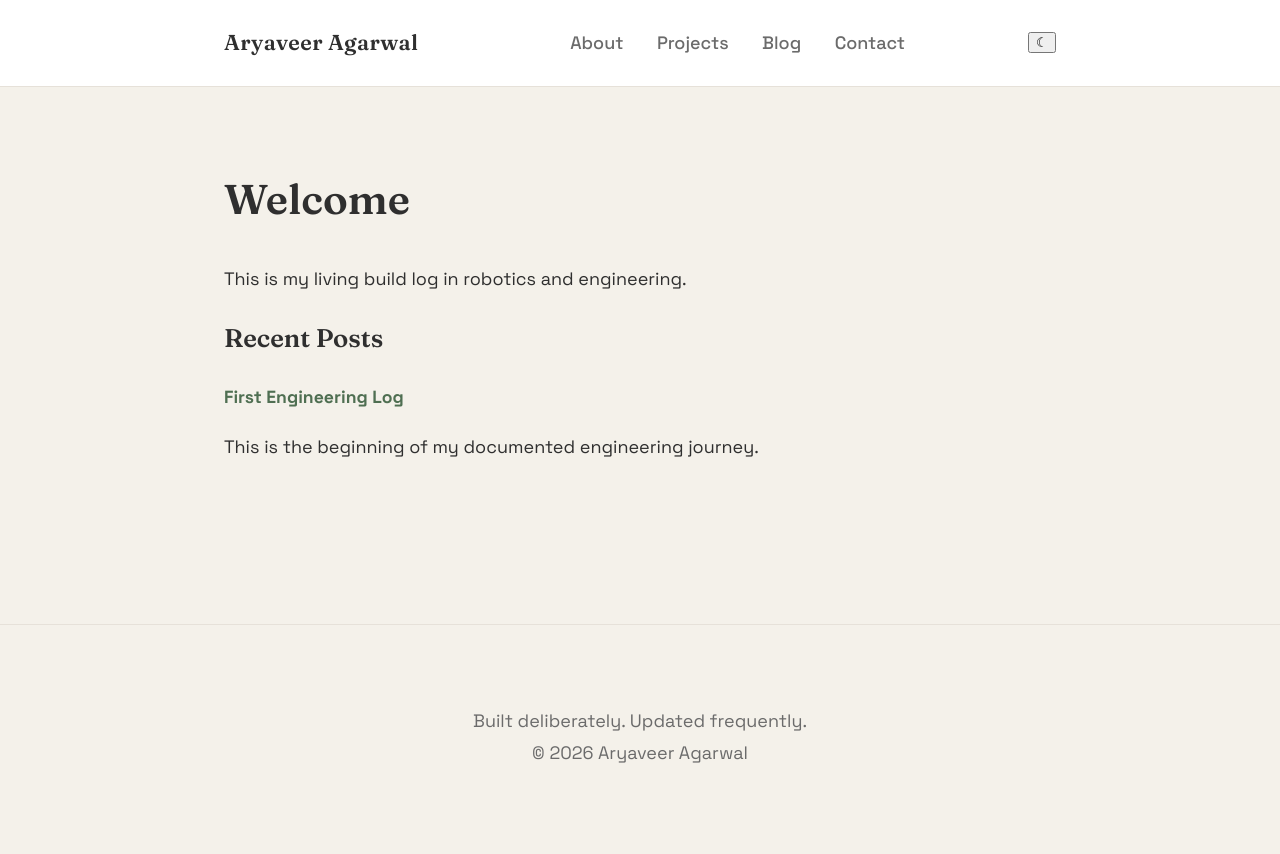
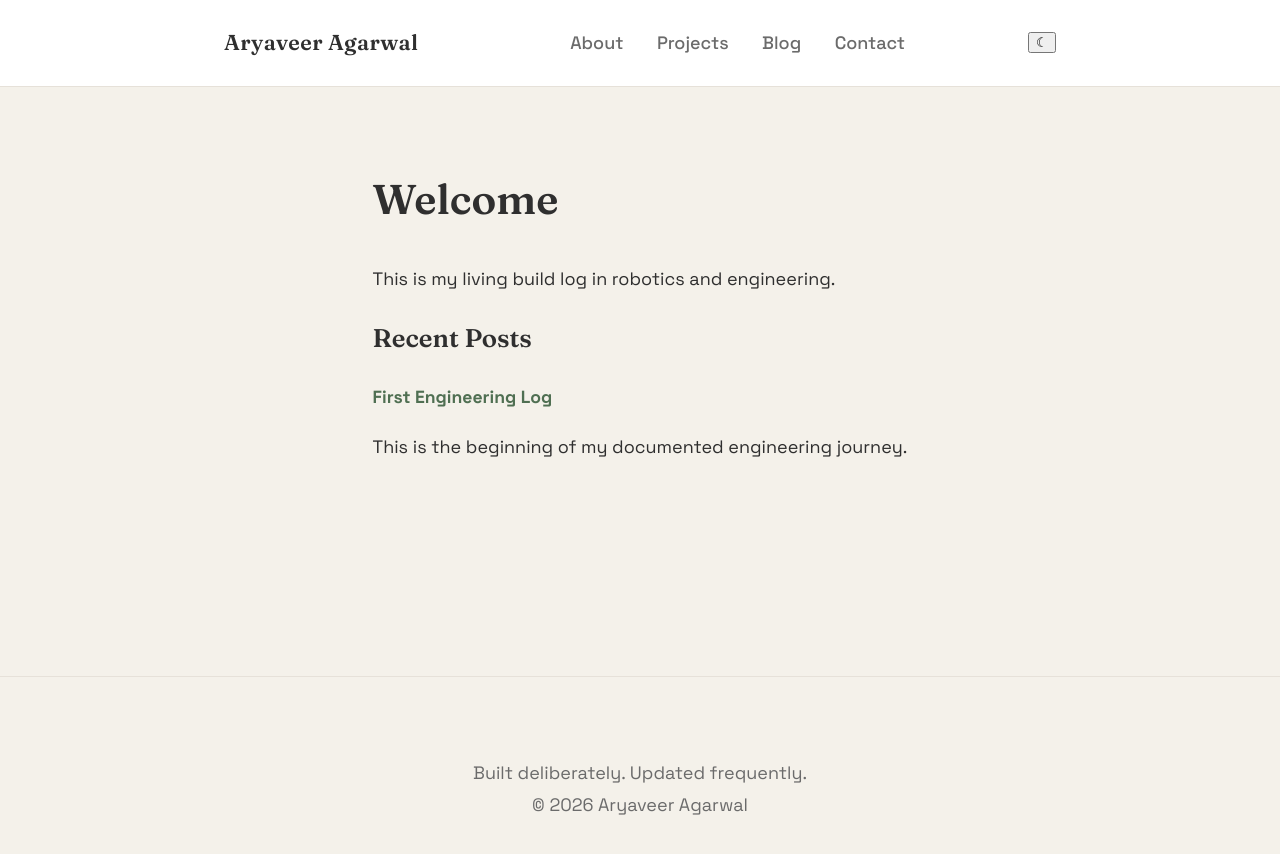
Before and after one commit to aryaveeragarwal/aryaveeragarwal.github.io, a Jekyll site: the page built from index.md, in a window 1280 px wide. Shown: the top 854 px of the page. Built offline with Jekyll 4.4.1, drawn with Linux system fonts in a browser that asks for light colours.

Commit message:
Update style.css

```diff
--- a/assets/style.css
+++ b/assets/style.css
@@ -142,3 +142,22 @@ main {
   from { opacity: 0; transform: translateY(6px); }
   to { opacity: 1; transform: translateY(0); }
 }
+html, body {
+  height: 100%;
+}
+
+body {
+  display: flex;
+  flex-direction: column;
+  min-height: 100vh;
+}
+
+.page-wrapper {
+  flex: 1;
+  display: flex;
+  flex-direction: column;
+}
+
+main {
+  flex: 1;
+}
```
